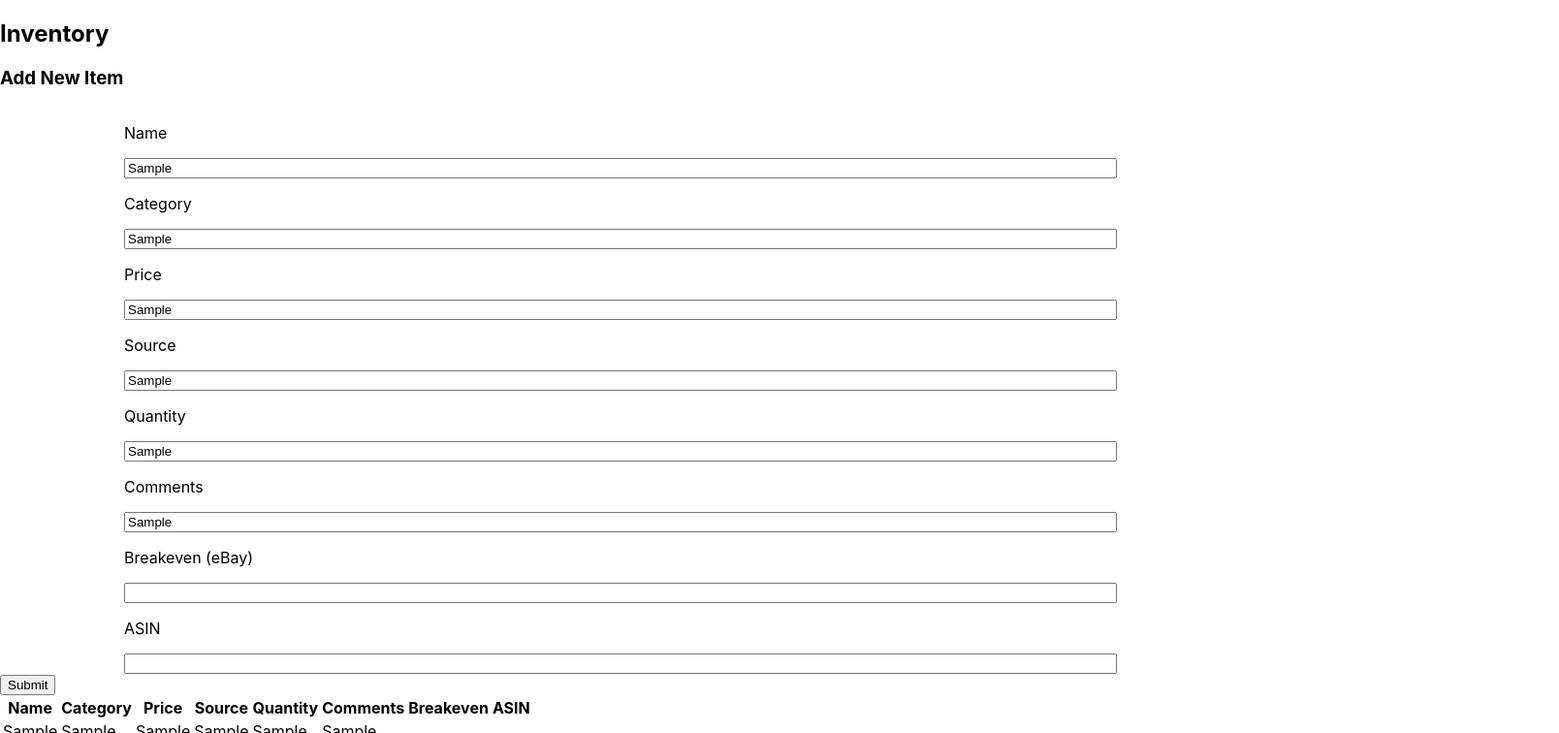
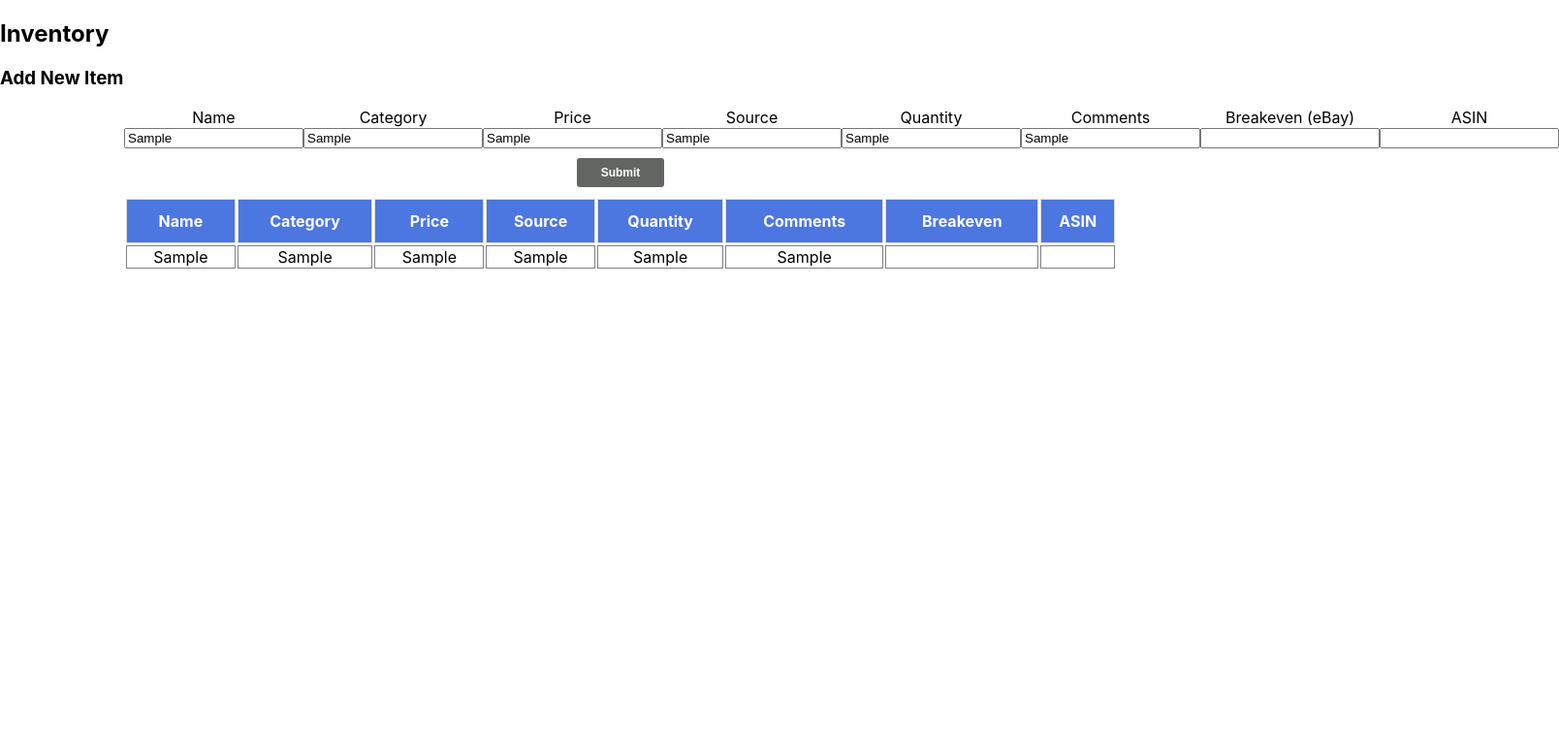
Before and after one commit to sunnybakalov/inventory-fe, a React (Create React App) app: page / in a window 1280 px wide. Both pictures are taken after typing "Sample", "Sample", "Sample", "Sample", "Sample", "Sample" into the empty fields and a click on the button "Submit". Shown: the top 756 px of the page at 97% size, 1608 px wide, since content can reach past the window. Built offline with nearby package versions, Linux system fonts and the light colour scheme.

Commit message:
some styling done

```diff
--- /dev/null
+++ b/src/components/Buttons.js
@@ -0,0 +1,23 @@
+import styled from 'styled-components';
+
+export const SubmitButton = styled.button`
+  background-color: #8996A0;
+  cursor: pointer;
+  align-items: center;
+  border: none;
+  border-radius: 3px;
+  font-size: 12px;
+  outline: none;
+  font-weight: 600;
+  line-height: 1;
+  height: 30px;
+  min-width: 90px;
+  display: inline;
+  margin: 10px 0;
+  -webkit-transition: all 0.15s ease-in-out;
+  transition: all 0.15s ease-in-out;
+  color: white;
+  &:hover, &:focus {
+    background-color: #626562;
+  }
+`;
--- a/src/components/ItemInput.jsx
+++ b/src/components/ItemInput.jsx
@@ -5,22 +5,38 @@ const ItemInput = ({ handleInput }) => {
 
   return (
     <InputContainer>
+      <div>
         <p>Name</p>
         <input onChange={e => handleInput(e, 'name')} />
+      </div>
+      <div>
         <p>Category</p>
         <input onChange={e => handleInput(e, 'category')} />
+      </div>
+      <div>
         <p>Price</p>
         <input onChange={e => handleInput(e, 'price')} />
+      </div>
+      <div>
         <p>Source</p>
         <input onChange={e => handleInput(e, 'source')} />
+      </div>
+      <div>
         <p>Quantity</p>
         <input onChange={e => handleInput(e, 'quantity')} />
+      </div>
+      <div>
         <p>Comments</p>
         <input onChange={e => handleInput(e, 'comments')} />
+      </div>
+      <div>
         <p>Breakeven (eBay)</p>
         <input onChange={e => handleInput(e, 'breakeven')} />
+      </div>
+      <div>
         <p>ASIN</p>
         <input onChange={e => handleInput(e, 'asin')} />
+      </div>
     </InputContainer>
   )
 };
@@ -29,7 +45,12 @@ export default ItemInput;
 
 const InputContainer = styled.div`
   display: flex;
-  flex-direction: column;
+  flex-direction: row;
   width: 80%;
   margin: auto;
+
+  p {
+    margin: 0;
+    text-align: center;
+  }
 `;
--- a/src/components/ItemsTable.jsx
+++ b/src/components/ItemsTable.jsx
@@ -1,34 +1,58 @@
 import React from 'react';
+import styled from 'styled-components';
 
 const ItemsTable = (props) => {
   return (
-    <table>
-      <tr>
-        <th>Name</th>
-        <th>Category</th>
-        <th>Price</th>
-        <th>Source</th>
-        <th>Quantity</th>
-        <th>Comments</th>
-        <th>Breakeven</th>
-        <th>ASIN</th>
-      </tr>
+    <Table>
+      {props.rows.length > 0 &&
+        <Row>
+          <TableHeading>Name</TableHeading>
+          <TableHeading>Category</TableHeading>
+          <TableHeading>Price</TableHeading>
+          <TableHeading>Source</TableHeading>
+          <TableHeading>Quantity</TableHeading>
+          <TableHeading>Comments</TableHeading>
+          <TableHeading>Breakeven</TableHeading>
+          <TableHeading>ASIN</TableHeading>
+        </Row>
+      }
       {props.rows ? props.rows.map(item => {
         return (
-          <tr>
-            <td>{item.name}</td>
-            <td>{item.category}</td>
-            <td>{item.price}</td>
-            <td>{item.source}</td>
-            <td>{item.quantity}</td>
-            <td>{item.comments}</td>
-            <td>{item.breakeven}</td>
-            <td>{item.asin}</td>
-          </tr>
+          <Row>
+            <TableData>{item.name}</TableData>
+            <TableData>{item.category}</TableData>
+            <TableData>{item.price}</TableData>
+            <TableData>{item.source}</TableData>
+            <TableData>{item.quantity}</TableData>
+            <TableData>{item.comments}</TableData>
+            <TableData>{item.breakeven}</TableData>
+            <TableData>{item.asin}</TableData>
+          </Row>
         );
       }) : '' }
-    </table>
+    </Table>
   )
 };
 
 export default ItemsTable;
+
+const Table = styled.table`
+  width: 80%;
+  margin: auto;
+`;
+
+const Row = styled.tr`
+  text-align: center;
+`;
+
+const TableHeading = styled.th`
+  padding: 12px 0;
+  text-align: center;
+  background-color: #4C76E0;
+  color: white;
+  border: 1px solid #ddd;
+`;
+
+const TableData = styled.td`
+  border: 1px solid grey;
+`;
--- a/src/screens/Home.jsx
+++ b/src/screens/Home.jsx
@@ -1,6 +1,8 @@
 import React, { useState } from 'react';
+import styled from 'styled-components';
 import ItemInput from '../components/ItemInput';
 import ItemsTable from '../components/ItemsTable';
+import { SubmitButton } from '../components/Buttons';
 
 const Home = () => {
   // const [rows, setRows] = useState([
@@ -46,12 +48,20 @@ const Home = () => {
       <ItemInput
         handleInput={handleInput}
       />
-      <button onClick={e => handleSubmit(e)}>
-        Submit
-      </button>
+      <ButtonContainer>
+        <SubmitButton onClick={e => handleSubmit(e)}>
+          Submit
+        </SubmitButton>
+      </ButtonContainer>
       <ItemsTable rows={rows}/>
     </>
   );
 };
 
 export default Home;
+
+const ButtonContainer = styled.div`
+  margin: auto;
+  width: 50%;
+  text-align: center;
+`;
```
Also changed, not shown: 1 other file (tests, documents, lock files or other folders). Lines whose indentation alone changed are shown as unchanged.
